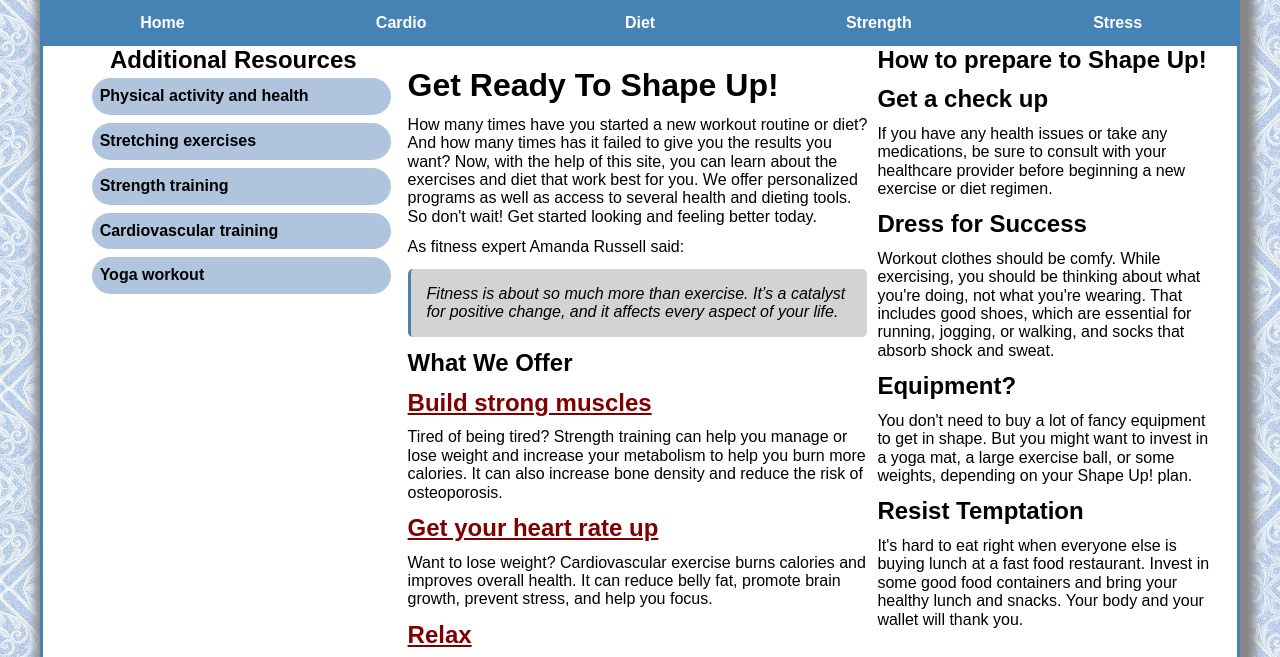
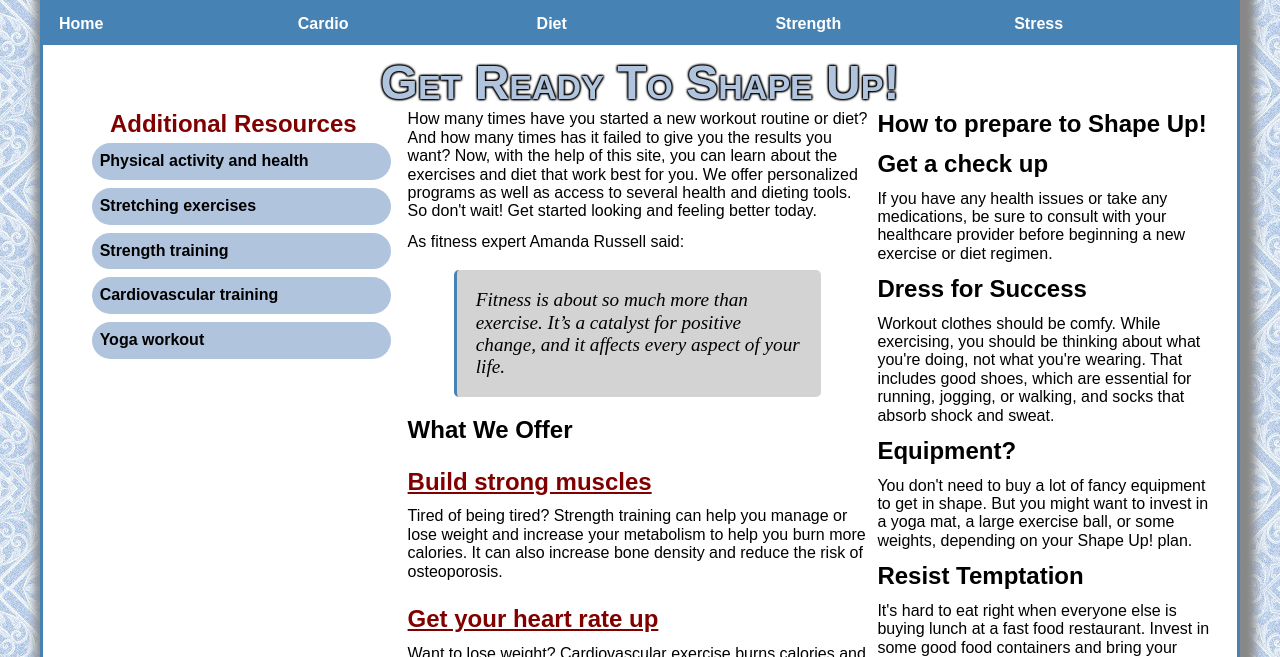
Before and after one commit to Tdubs016/ShapeUp, a plain HTML site: page index.html in a window 1280 px wide. Shown: the part 110-767 px from the top of the page. Drawn offline with nearby package versions, Linux system fonts and the light colour scheme; files whose address does not match are found by name.

Commit message:
Add files via upload

```diff
--- a/index.html
+++ b/index.html
@@ -34,7 +34,7 @@
 	<nav id="mobilemenu"></nav>
 
 	<nav id="nav_menu">
-		<ul>
+		<ul class="container">
 			<li><a href="index.html">Home</a> </li>
 			<li><a href="cardio/index.html">Cardio</a></li>
 			<li><a href="diet/index.html">Diet</a>
@@ -57,6 +57,8 @@
 
 	<main>
 
+		<h1>Get Ready To Shape Up!</h1>
+
 	<aside id="leftaside">
 		<nav id="nav_list">
 		<h2>Additional Resources</h2>
@@ -72,7 +74,7 @@
 
 	<section>
 
-		<h1>Get Ready To Shape Up!</h1>
+
 
 		<p>How many times have you started a new workout routine or diet? And how many times has it failed to give you the results you want? Now, with the help of this site, you can learn about the exercises and diet that work best for you. We offer personalized programs as well as access to several health and dieting tools. So don't wait! Get started looking and feeling better today.</p>
 
--- a/styles/main.css
+++ b/styles/main.css
@@ -48,111 +48,68 @@ header h2 {
     text-shadow: 5px 5px 12px;
 }
 
-/* horizonatal inline navigation menu
-#nav_menu{
-    margin: 0;
-
+/* horizontal flex box */
+#navmenu{
+    position: sticky;
+    top: 0;
+}
+.container{
+    display: flex;
+    list-style: none;
+    background-color: steelblue;
+}
+.container ul{
+    display: none;
+}
+.container li{
+    flex: 1;
+}
+.container li a{
+    display: block;
+    padding: .75em 1em;
+    text-decoration: none;
+    color: white;
+    background-color: steelblue;
+    font-weight: bold;
+    transition: all 1s;
+}
+.container li a:hover{
+    background-color: lightsteelblue;
+    color: black;
+}
+/* second tier */
+.container ul{
+    width: 20%;
+    list-style: none;
+    position: absolute;
+    top: 100%;
+}
+.container ul li{
+    flex-direction: column;
 
 }
-
-#nav_menu ul{
-    list-style: none;
-    text-align: center;
-    border-top: 1px solid steelblue;
-    border-bottom: 1px solid steelblue;
-    background-color: steelblue;
-    padding-top: 10px;
-    padding-bottom: 10px;
+.container ul li a{
+    text-align: left;
+    padding-left: 1em;
 }
-
-#nav_menu ul li{
-    display: inline;
-    border-right: 2px solid black;
-    padding-top: 10px;
-    padding-bottom: 10px;
-    padding-left: 3em;
-    padding-right: 3em;
-
-
-}
-
-#nav_menu #last{
-    border-right: none;
-}
-
-#nav_menu ul li a{
-    font-weight: bold;
-    text-decoration: none;
-    color: white;
-}
-
-#nav_menu ul li a:hover{
-    color: red;
-}
-
-#nav_menu ul li:hover{
-
-}
-*/
-
-/* Nav menu vertical navigation start */
-
-#nav_menu{
-    border-bottom: 2px solid steelblue;
-}
-
-#nav_menu ul{
-    margin: 0;
-    padding: 0;
-    list-style-type: none;
-    position: relative;
-}
-
-#nav_menu ul li{
-    float: left;
-    width: 20%;
-}
-
-#nav_menu ul li a{
-    text-align: center;
-    display: block;
-    padding: .7em 0;
-    background-color: steelblue;
-    font-weight: bold;
-    color: white;
-    text-decoration: none;
-}
-
-#nav_menu ul ul{
-    display: none;
-    position: absolute;
-    top: 100%;
-    width: 100%;
-}
-
-#nav_menu ul ul li{
-    float: none;
-}
-
-#nav_menu ul li:hover > ul{
+.container li:hover > ul{
     display: block;
 }
-
-#nav_menu > ul::after{
-    content: "";
-    clear: both;
-    display: block;
-}
-
-#nav_menu ul li a:hover{
-    background-color: lightsteelblue;
-}
-/* Nav menu vertical navigation stop */
+/* second tier */
+/* horizontal flex box stop */
 
 
 main{
     padding: 0  1em;
     clear: both;
+}
+main h1{
+    text-align: center;
+    font-size: 300%;
+    color: lightsteelblue;
+    margin: 10px 0 0;
+    font-variant: small-caps;
+    text-shadow: 1px 1px 2px black, -1px -1px 2px black, -1px 1px 2px black, 1px -1px 2px black;
 }
 
 aside{
@@ -163,6 +120,7 @@ aside{
 #nav_list h2{
     margin-bottom: 5px;
     text-align: center;
+    color: maroon;
 }
 
 #nav_list ul{
@@ -185,17 +143,25 @@ aside{
     padding: .5em 0 .5em .5em;
     color: black;
     border-radius: 25px;
+    transition: all 1s;
 }
 
 #nav_list ul li a:hover{
     background-color: steelblue;
     color: white;
+    padding: .5em 0 .5em 1.5em;
 }
 
 section{
     width: 40%;
     float: left;
     padding-right: 5px;
+}
+section h3{
+    padding-top: .5em;
+}
+section p{
+    size: 150%;
 }
 
 #leftaside{
@@ -208,10 +174,15 @@ section{
 }
 
 blockquote{
+    width: 80%;
+    margin: 1em auto;
+    font-family: 'Times New Roman', Times, serif;
+    font-size: 120%;
     font-style: italic;
     padding: 1em;
     border-left: 3px solid steelblue;
     background-color: lightgray;border-radius: 5px;
+    border-radius: 5px;
 }
 
 h3 {
@@ -271,6 +242,13 @@ footer p{
         box-shadow: none;
         font-size: 90%;
     }
+    #leftaside{
+        display: none;
+    }
+    section{
+        width: 70%;
+        padding-left: 1em;
+    }
   }
 
 @media only screen and (max-width: 767px) {
@@ -284,6 +262,9 @@ footer p{
         background-color: steelblue !important;
     }
     header h2 {
+        font-size: 200%;
+    }
+    h1{
         font-size: 200%;
     }
     section, aside{
```
